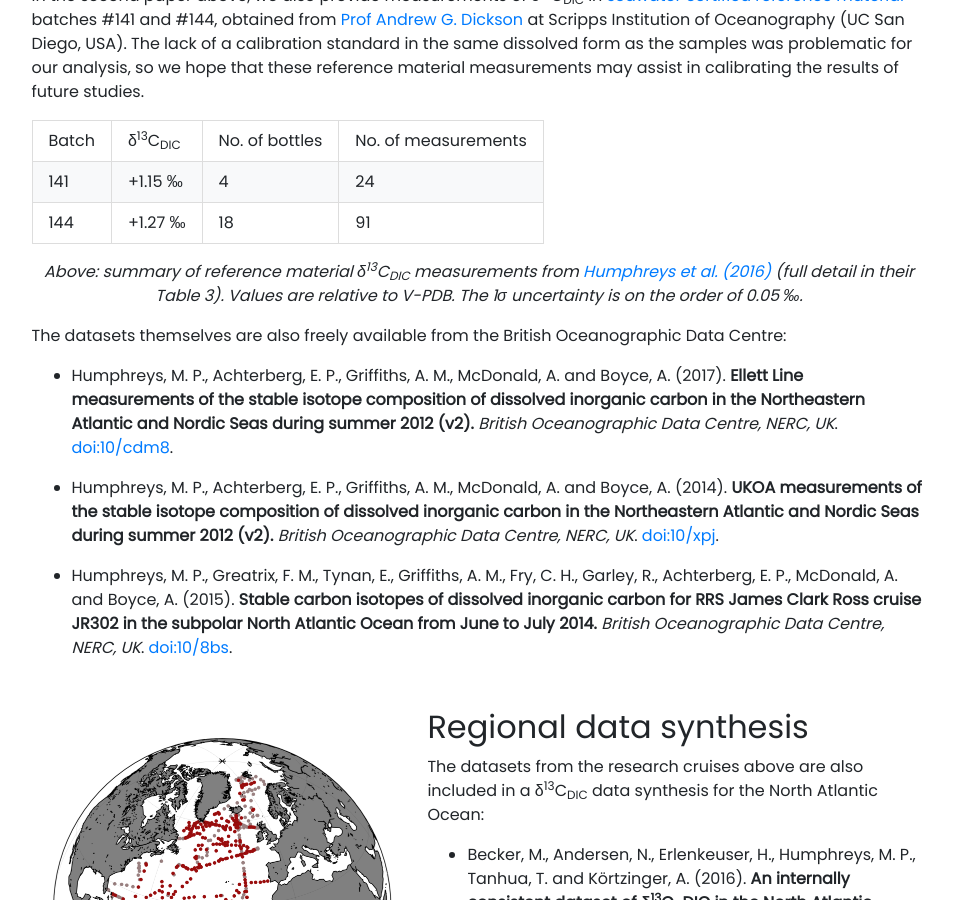
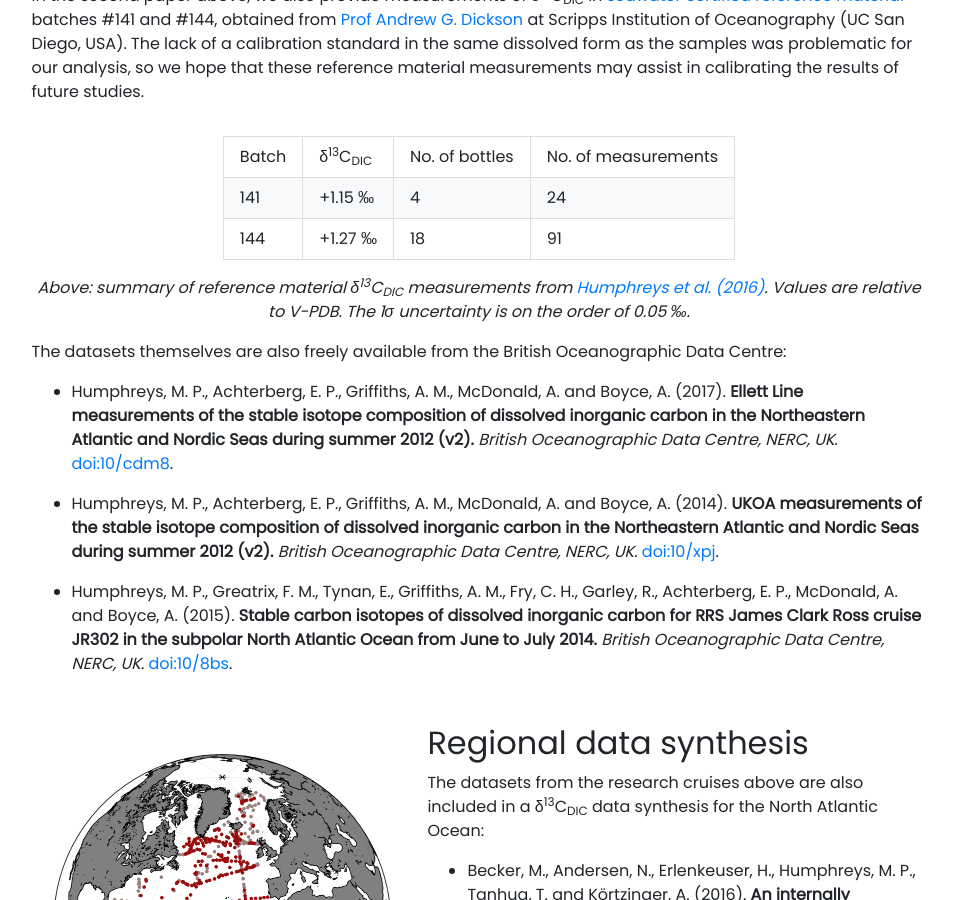
Before and after one commit to mvdh7/mvdh7.github.io, a Jekyll site: the page built from _projects/450-isotopes.md, in a window 1280 px wide and 900 px high, scrolled down 1278 px. Shown: the whole window, without its empty margins (161-1114 px from the left). Built offline with Jekyll 4.4.1, drawn with Linux system fonts in a browser that asks for light colours; nearby versions of some CDN libraries; comment, search, counter and statistics services are not loaded.

Commit message:
Try flexbox centreing

```diff
--- a/_projects/450-isotopes.md
+++ b/_projects/450-isotopes.md
@@ -35,7 +35,8 @@
 
 In the second paper above, we also provide measurements of δ<sup>13</sup>C<sub>DIC</sub> in <a href="https://www.nodc.noaa.gov/ocads/oceans/Dickson_CRM/batches.html">seawater certified reference material</a> batches \#141 and \#144, obtained from <a href="http://scrippsscholars.ucsd.edu/adickson">Prof Andrew G. Dickson</a> at Scripps Institution of Oceanography (UC San Diego, USA). The lack of a calibration standard in the same dissolved form as the samples was problematic for our analysis, so we hope that these reference material measurements may assist in calibrating the results of future studies.
 
-<table style="margin-left:auto; margin-right:auto"><tr>
+<div style="display:flex; justify-content:center">
+<table><tr>
 <td>Batch</td>
 <td>δ<sup>13</sup>C<sub>DIC</sub></td>
 <td>No. of bottles</td>
@@ -51,8 +52,9 @@
 <td>18</td>
 <td>91</td>
 </tr></table>
+</div>
 
-<p class="text-center"><em>Above: summary of reference material δ<sup>13</sup>C<sub>DIC</sub> measurements from <a href="http://doi.org/10.5194/essd-8-221-2016">Humphreys et al. (2016)</a> (full detail in their Table 3). Values are relative to V-PDB. The 1σ uncertainty is on the order of 0.05 ‰.</em></p>
+<p class="text-center"><em>Above: summary of reference material δ<sup>13</sup>C<sub>DIC</sub> measurements from <a href="http://doi.org/10.5194/essd-8-221-2016">Humphreys et al. (2016)</a>. Values are relative to V-PDB. The 1σ uncertainty is on the order of 0.05 ‰.</em></p>
 
 The datasets themselves are also freely available from the British Oceanographic Data Centre:
 
```
